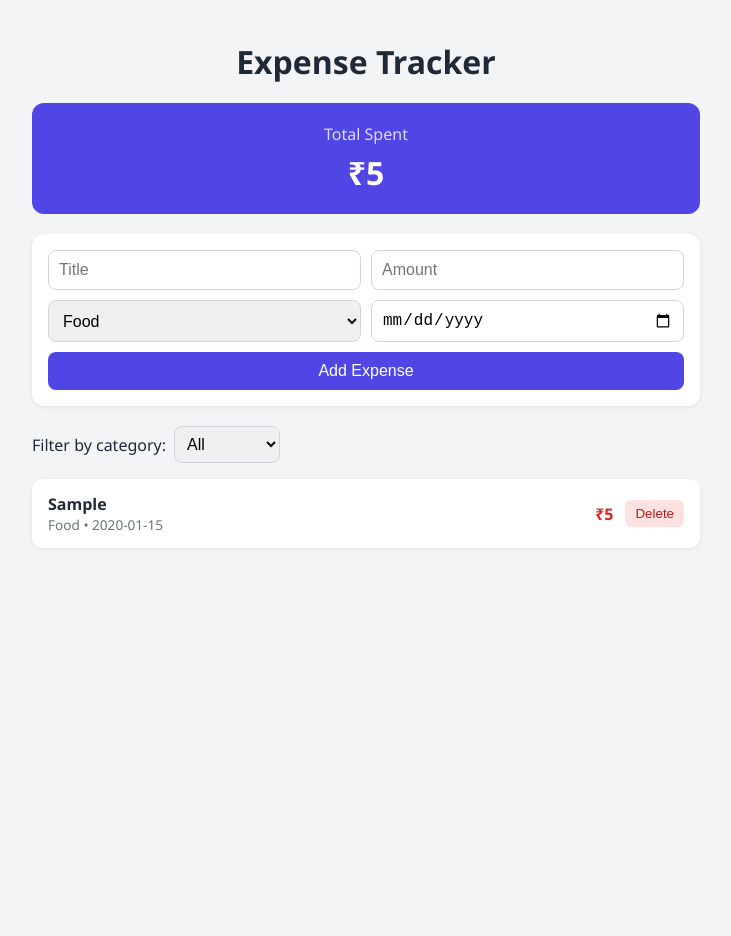
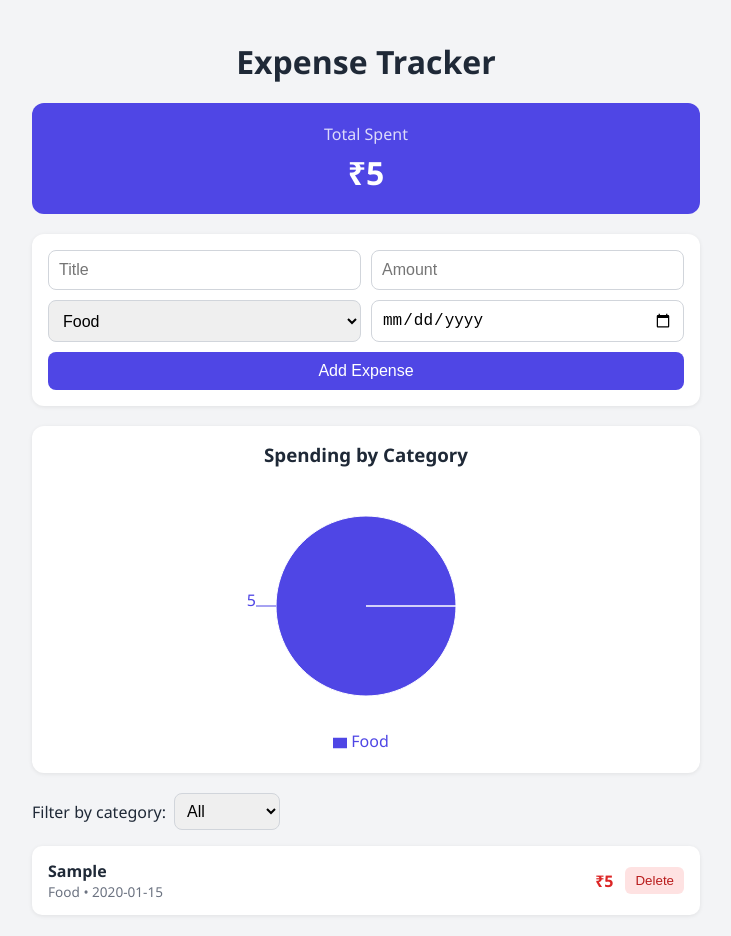
Before and after one commit to Sowjanyasbhat/Expense-Tracker, a React (Vite) app: page / in a window 1280 px wide. Both pictures are taken after typing "Sample", "5", "2020-01-15" into the empty fields and a click on the button "Add Expense". Shown: the top 936 px of the page, without its empty margins (274-1005 px from the left). Before the commit the page ends 800 px from the top, so only its background shows below. Built offline with nearby package versions, Linux system fonts and the light colour scheme.

Commit message:
Add spending by category pie chart

```diff
--- a/package.json
+++ b/package.json
@@ -11,7 +11,8 @@
   },
   "dependencies": {
     "react": "^19.2.8",
-    "react-dom": "^19.2.8"
+    "react-dom": "^19.2.8",
+    "recharts": "^3.10.1"
   },
   "devDependencies": {
     "@types/react": "^19.2.18",
--- a/src/App.jsx
+++ b/src/App.jsx
@@ -2,6 +2,7 @@ import { useState, useEffect } from "react";
 import ExpenseForm from "./components/ExpenseForm";
 import ExpenseList from "./components/ExpenseList";
 import ExpenseFilter from "./components/ExpenseFilter";
+import ExpenseChart from "./components/ExpenseChart";
 
 function App() {
   const [expenses, setExpenses] = useState(() => {
@@ -36,8 +37,9 @@ return (
       <p>{filter === "All" ? "Total Spent" : `Total Spent on ${filter}`}</p>
       <h2>₹{total}</h2>
     </div>
-    <ExpenseForm onAddExpense={addExpense} />
-    <ExpenseFilter selected={filter} onChange={setFilter} />
+   <ExpenseForm onAddExpense={addExpense} />
+<ExpenseChart expenses={expenses} />
+<ExpenseFilter selected={filter} onChange={setFilter} />
     <ExpenseList expenses={filteredExpenses} onDeleteExpense={deleteExpense} />
   </div>
 );
--- /dev/null
+++ b/src/components/ExpenseChart.jsx
@@ -0,0 +1,36 @@
+import { PieChart, Pie, Cell, Tooltip, Legend, ResponsiveContainer } from "recharts";
+
+const COLORS = ["#4f46e5", "#10b981", "#f59e0b", "#ef4444", "#8b5cf6"];
+
+function ExpenseChart({ expenses }) {
+  if (expenses.length === 0) return null;
+
+  const totals = {};
+  expenses.forEach((e) => {
+    totals[e.category] = (totals[e.category] || 0) + e.amount;
+  });
+
+  const data = Object.entries(totals).map(([name, value]) => ({
+    name,
+    value,
+  }));
+
+  return (
+    <div className="chart-card">
+      <h3>Spending by Category</h3>
+      <ResponsiveContainer width="100%" height={280}>
+        <PieChart>
+          <Pie data={data} dataKey="value" nameKey="name" outerRadius={90} label>
+            {data.map((entry, index) => (
+              <Cell key={entry.name} fill={COLORS[index % COLORS.length]} />
+            ))}
+          </Pie>
+          <Tooltip formatter={(value) => `₹${value}`} />
+          <Legend />
+        </PieChart>
+      </ResponsiveContainer>
+    </div>
+  );
+}
+
+export default ExpenseChart;
--- a/src/index.css
+++ b/src/index.css
@@ -146,3 +146,15 @@ h1 {
   border-radius: 8px;
   font-size: 1rem;
 }
+.chart-card {
+  background: white;
+  padding: 16px;
+  border-radius: 12px;
+  margin-bottom: 20px;
+  box-shadow: 0 1px 4px rgba(0, 0, 0, 0.08);
+}
+
+.chart-card h3 {
+  margin: 0 0 10px;
+  text-align: center;
+}
```
Also changed, not shown: 1 other file (tests, documents, lock files or other folders).
